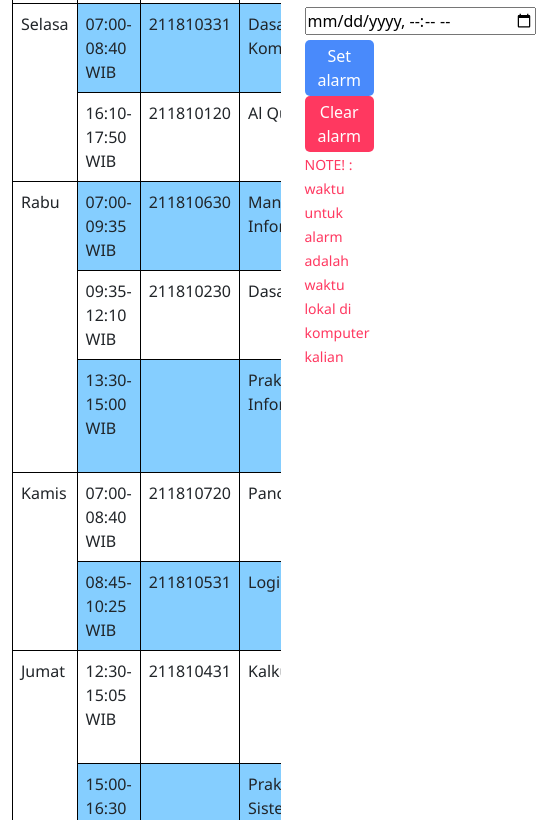
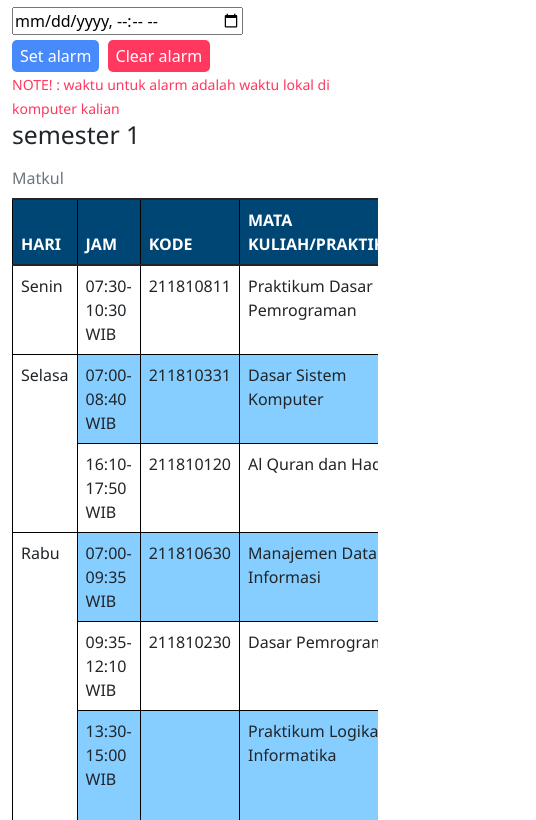
Before and after one commit to haniframadhani/jadwal-kuliah-tif-uad, a plain HTML site: page index.html in a window 390 px wide. Shown: the part 239-1059 px from the top of the page, 536 px wide, since content can reach past the window. Drawn offline with Linux system fonts and the light colour scheme.

Commit message:
Add files via upload

```diff
--- a/js-css/style.css
+++ b/js-css/style.css
@@ -29,7 +29,8 @@ table {
 	color: var(--black);
 }
 
-th,td {
+th,
+td {
 	height: 30px;
 	text-align: left;
 	vertical-align: center;
@@ -38,7 +39,8 @@ th,td {
 	padding: 0 5px;
 }
 
-.odd th, .odd td {
+.odd th,
+.odd td {
 	background: var(--primary-300);
 }
 
@@ -97,3 +99,31 @@ th,td {
 .clear-alarm {
 	background-color: var(--red);
 }
+
+@media (max-width: 575.98px) {
+	.row {
+		flex-direction: column-reverse;
+	}
+
+	.semester {
+		width: 100%;
+	}
+
+	.jam-waktu {
+		width: 100%;
+	}
+}
+
+@media (max-width: 767.98px) {
+	.row {
+		flex-direction: column-reverse;
+	}
+
+	.semester {
+		width: 100%;
+	}
+
+	.jam-waktu {
+		width: 100%;
+	}
+}
```
